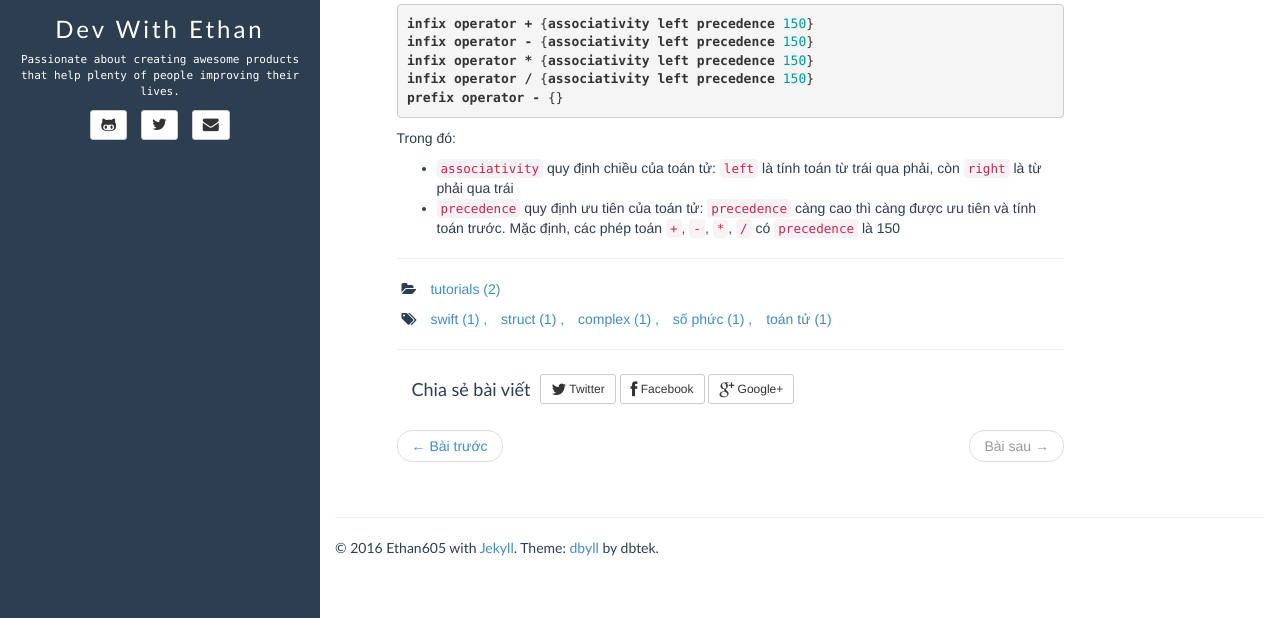
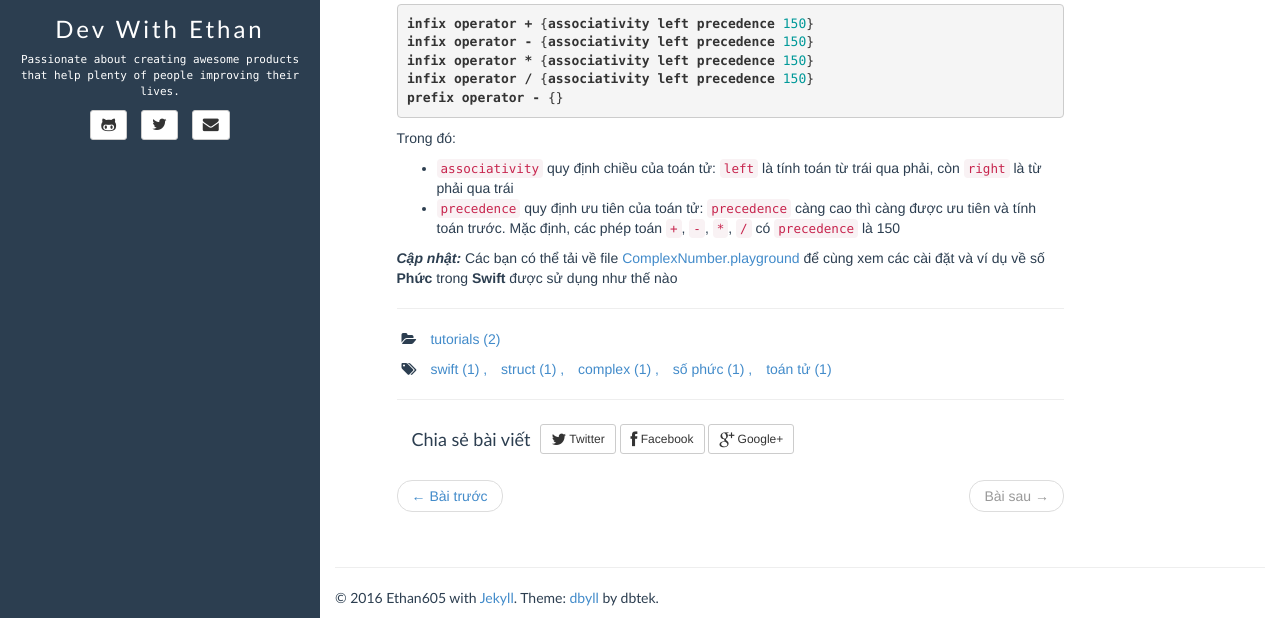
Before and after one commit to ethan605/dev-with-ethan, a Jekyll site: the page built from _posts/2016-06-29-swift-complex-number.md, in a window 1280 px wide and 900 px high, scrolled down 3748 px, cut to the strip 282-900 px from the top of the window. Built offline with Jekyll 4.4.1, drawn with Linux system fonts in a browser that asks for light colours; comment, search, counter and statistics services are not loaded.

Commit message:
[2016-06-29] Add ComplexNumber.playground to download

```diff
--- a/_posts/2016-06-29-swift-complex-number.md
+++ b/_posts/2016-06-29-swift-complex-number.md
@@ -212,6 +212,9 @@ Trong đó:
 * `associativity` quy định chiều của toán tử: `left` là tính toán từ trái qua phải, còn `right` là từ phải qua trái
 * `precedence` quy định ưu tiên của toán tử: `precedence` càng cao thì càng được ưu tiên và tính toán trước. Mặc định, các phép toán `+`, `-`, `*`, `/` có `precedence` là 150
 
+***Cập nhật:***
+Các bạn có thể tải về file [ComplexNumber.playground][attachment] để cùng xem các cài đặt và ví dụ về số **Phức** trong **Swift** được sử dụng như thế nào
+
 [complex-number]:   https://vi.wikipedia.org/wiki/S%E1%BB%91_ph%E1%BB%A9c
 [oop]:              https://vi.wikipedia.org/wiki/L%E1%BA%ADp_tr%C3%ACnh_h%C6%B0%E1%BB%9Bng_%C4%91%E1%BB%91i_t%C6%B0%E1%BB%A3ng
 [fp]:               https://vi.wikipedia.org/wiki/L%E1%BA%ADp_tr%C3%ACnh_h%C3%A0m
@@ -219,3 +222,4 @@ Trong đó:
 [inheritance]:      https://en.wikipedia.org/wiki/Inheritance_(object-oriented_programming)
 [arc]:              https://en.wikipedia.org/wiki/Automatic_Reference_Counting
 [modulus-argument]: https://vi.wikipedia.org/wiki/S%E1%BB%91_ph%E1%BB%A9c#Mo.C4.91un_v.C3.A0_Argumen
+[attachment]:       {{ site.BASE_PATH }}/downloads/2016-06-29-ComplexNumber.zip
```
Also changed, not shown: 1 other file.
